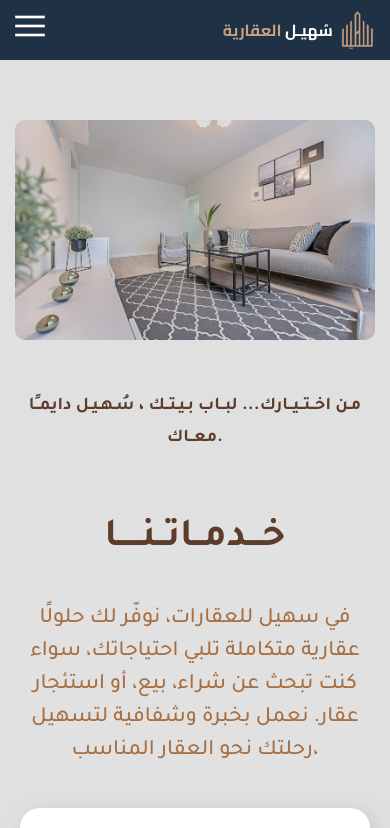
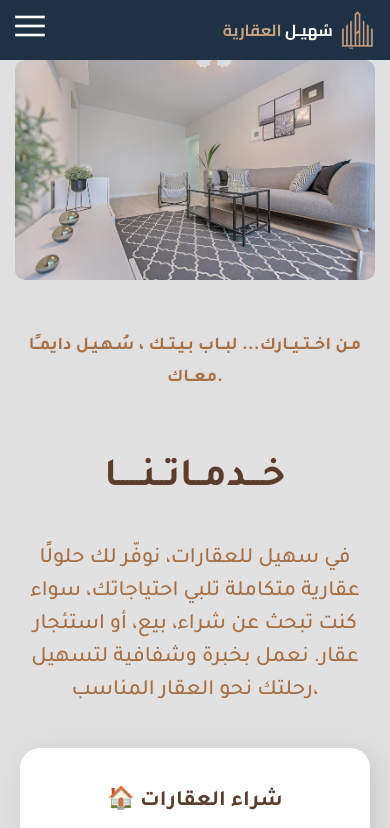
Before and after one commit to Ahmed-Abozied1/Sohail-Realestate, a React (Create React App) app: page / in a window 390 px wide. Shown: the top 828 px of the page. Built offline with nearby package versions, Linux system fonts and the light colour scheme.

Commit message:
Edit logo

```diff
--- a/src/App.css
+++ b/src/App.css
@@ -17,6 +17,19 @@
   box-sizing: border-box;
   margin: 0;
   padding: 0;
+}
+/* يشيل الـ outline من كل العناصر عند الضغط */
+*:focus,
+*:active {
+  outline: none !important;
+  box-shadow: none !important;
+}
+
+/* يشيل التأثير الأزرق على موبايلات Android */
+a,
+button,
+div {
+  -webkit-tap-highlight-color: transparent;
 }
 
 .App {
--- a/src/components/navbar_and_footer/navbar/Navbar.module.css
+++ b/src/components/navbar_and_footer/navbar/Navbar.module.css
@@ -1,13 +1,17 @@
  @import url('https://fonts.googleapis.com/css2?family=Almarai:wght@300;400;700;800&family=Cairo:wght@200..1000&family=Tajawal:wght@200;300;400;500;700;800;900&display=swap');
 
 .navbar {
-    position: relative;
+position: fixed;
+  width: 100%;
+  z-index: 1000;
     justify-self: center;
     width: 100%;
     user-select: none;
+
     /* background-color: #aea095; بدلاً من darkgrey */
     /* background-color: #c8a182; */
     background-color: #1f3145;
+
 }
 
 .navbarItems {
--- a/src/components/website_sections/1st_real_estate_agents/RealEstateAgentsSection.jsx
+++ b/src/components/website_sections/1st_real_estate_agents/RealEstateAgentsSection.jsx
@@ -8,7 +8,7 @@ export const RealEstateAgentsSection = () => {
       className={classes.sectionContainer}
       initial={{ opacity: 0, y: 40 }}
       whileInView={{ opacity: 1, y: 0 }}
-      transition={{ duration: 0.6 }}
+      transition={{ delay: 0.5, duration: 2, ease: "easeOut" }} // 👈 زودنا الوقت هنا برضو
       viewport={{ once: true, amount: 0.2 }}
     >
       <section className={classes.filter}>
@@ -22,9 +22,10 @@ export const RealEstateAgentsSection = () => {
             className={classes.textBlock}
             initial={{ opacity: 0, y: 20 }}
             whileInView={{ opacity: 1, y: 0 }}
-            transition={{ delay: 0.1 }}
+            transition={{ delay: 0.5, duration: 1, ease: "easeIn" }} // 👈 زودنا الوقت هنا برضو
             viewport={{ once: true }}
           >
+
             <p className={classes.titleBig}>
               <span className={classes.orangeTitleText2}>
                 اخـتـــار مــكانــك، وخـلّــي{" "}
--- a/src/components/website_sections/1st_real_estate_agents/RealEstateAgentsSection.module.css
+++ b/src/components/website_sections/1st_real_estate_agents/RealEstateAgentsSection.module.css
@@ -1,7 +1,7 @@
 /* <------------------- General Section Settings -------------------> */
 .sectionContainer {
   min-height: 100vh;
-  background-color: rgb(251, 253, 255);
+  background-color: hsl(240, 7%, 11%);
   background-image: url('./images/first-background.jpg');
   background-repeat: no-repeat;
   background-size: cover;
@@ -120,6 +120,6 @@
     margin-top: 10px;
     text-align: center;
     font-weight: bold;
-    color: #5c3d2c;
+    color: #a76f42;
   }
 }
```
